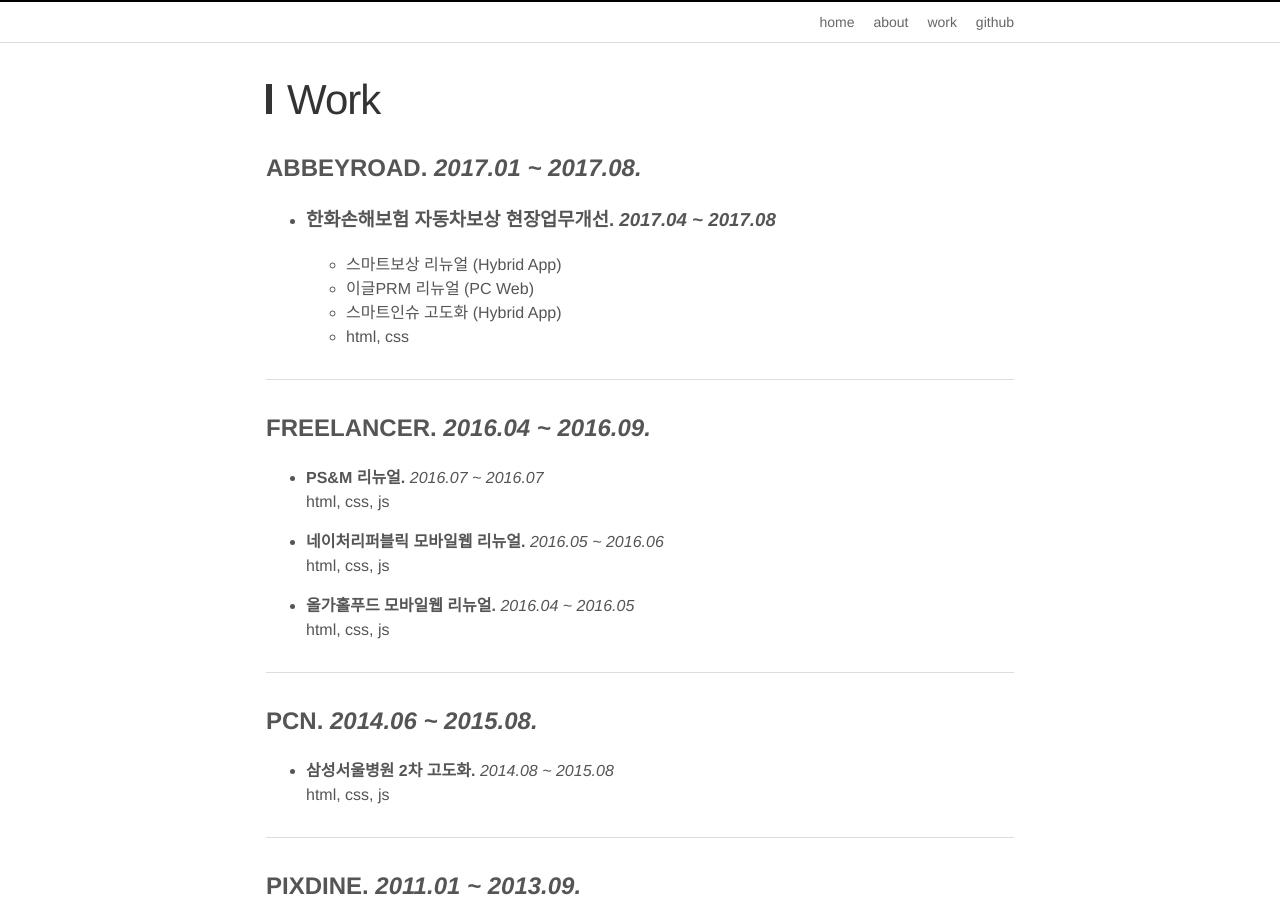
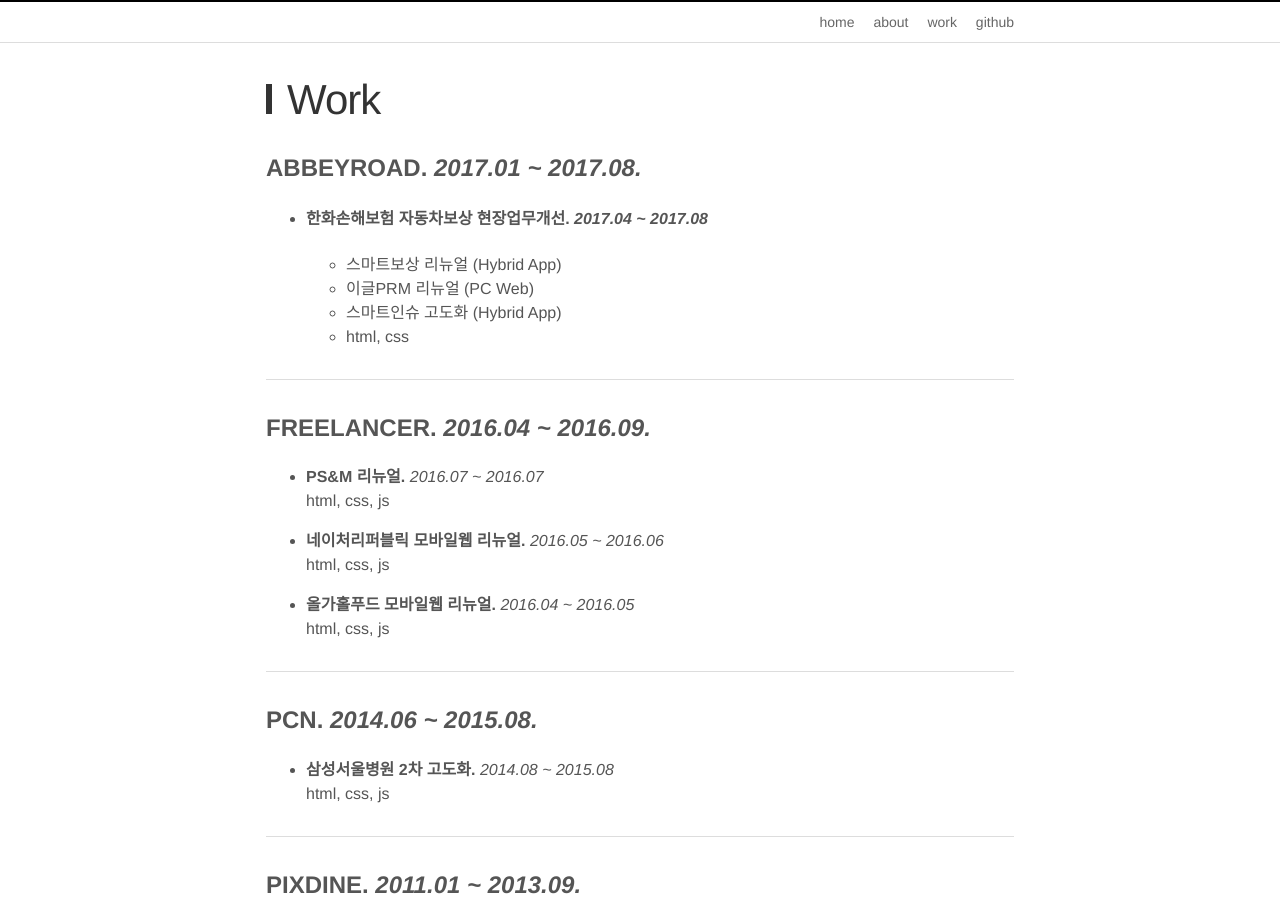
Before and after one commit to imyb/imyb.github.io, a Jekyll site: the page built from work.md, in a window 1280 px wide and 900 px high. Built offline with Jekyll 4.4.1, drawn with Linux system fonts in a browser that asks for light colours.

Commit message:
Update work.md

```diff
--- a/work.md
+++ b/work.md
@@ -7,7 +7,7 @@
 
 ## ABBEYROAD. _2017.01 ~ 2017.08._
 
-- ### **한화손해보험 자동차보상 현장업무개선.** _2017.04 ~ 2017.08_<br>
+- #### **한화손해보험 자동차보상 현장업무개선.** _2017.04 ~ 2017.08_<br>
   - 스마트보상 리뉴얼 (Hybrid App)<br>
   - 이글PRM 리뉴얼 (PC Web)<br>
   - 스마트인슈 고도화 (Hybrid App)<br>
```
